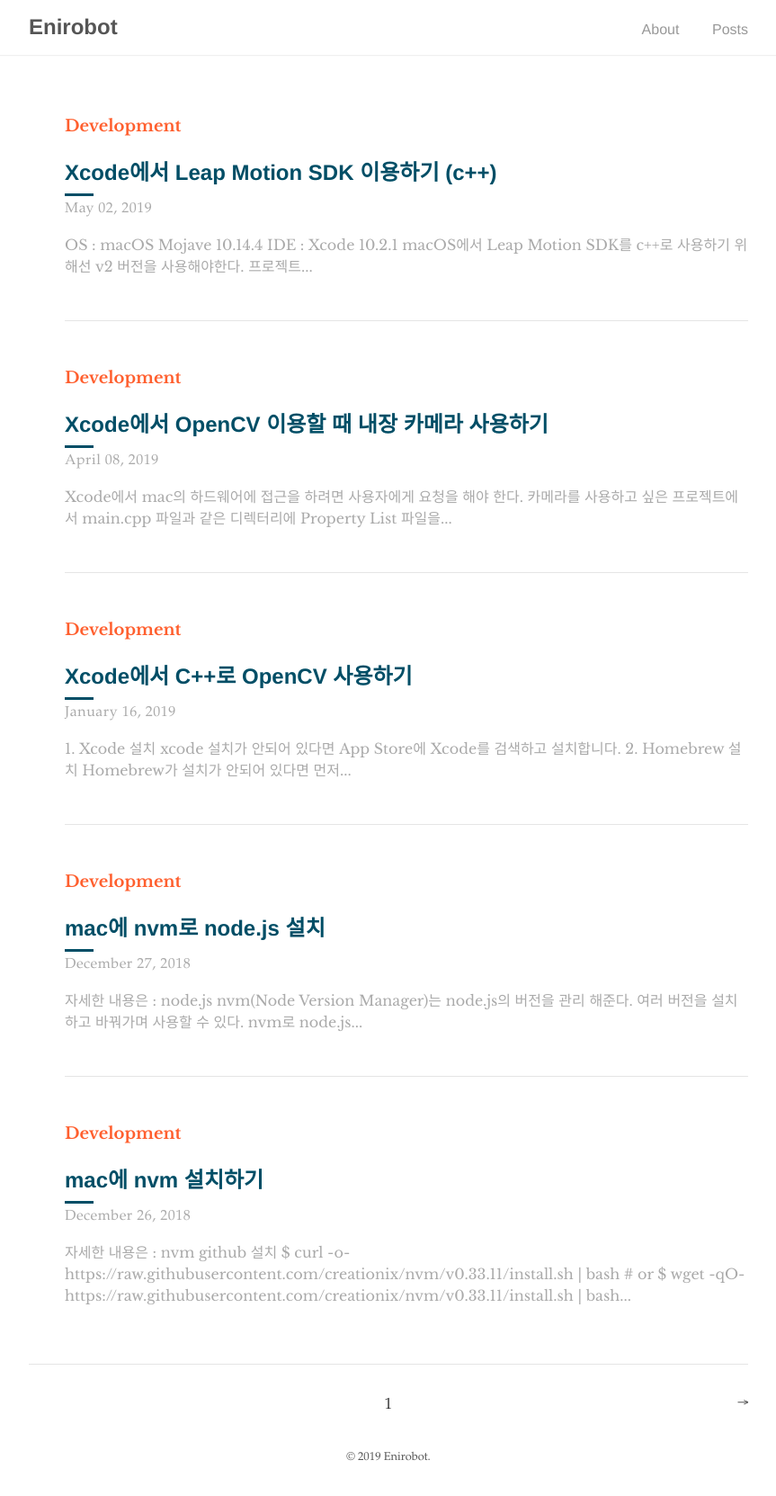
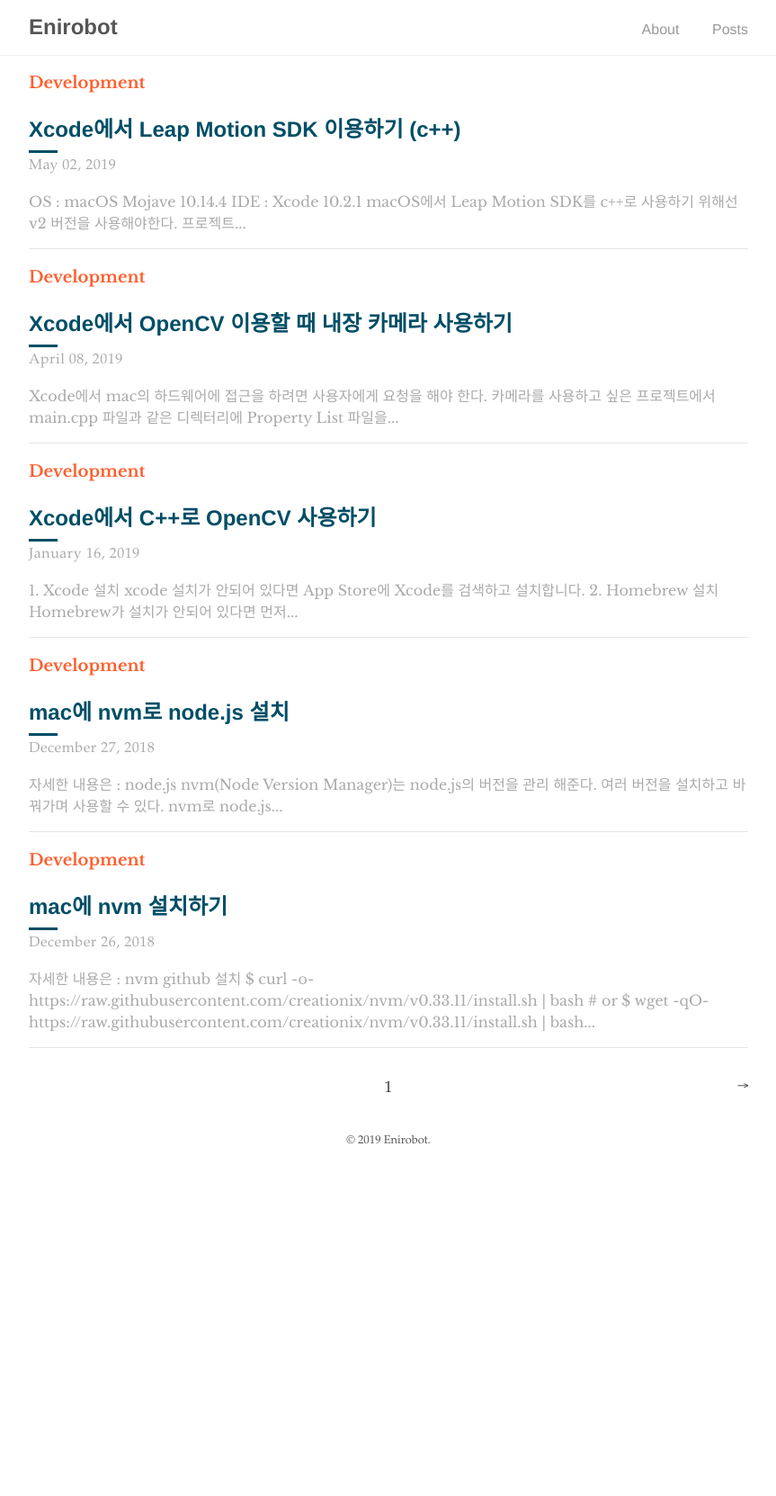
Before and after one commit to enirobot/enirobot.github.io, a Jekyll site: the page built from index.html, in a window 1280 px wide. Shown: the whole page at 90% size, without its empty margins (208-1071 px from the left). Built offline with Jekyll 4.4.1, drawn with Linux system fonts in a browser that asks for light colours; the list of posts is cut into pages by our own code; after the commit the page ends 1311 px from its top, so only the background shows below that.

Commit message:
no message

```diff
--- a/_sass/tale/_base.scss
+++ b/_sass/tale/_base.scss
@@ -65,3 +65,14 @@ img {
 td {
   vertical-align: top;
 }
+
+ul {
+  list-style-type: none;
+  margin: 0;
+  padding: 0;
+}
+
+li {
+  display: list-item;
+  text-align: -webkit-match-parent;
+}
--- a/_sass/tale/_catalogue.scss
+++ b/_sass/tale/_catalogue.scss
@@ -3,7 +3,6 @@
     border-bottom: 1px solid $grey-2;
     color: $default-color;
     display: block;
-    padding: 2rem 0;
 
     &:hover .catalogue-line,
     &:focus .catalogue-line {
```
